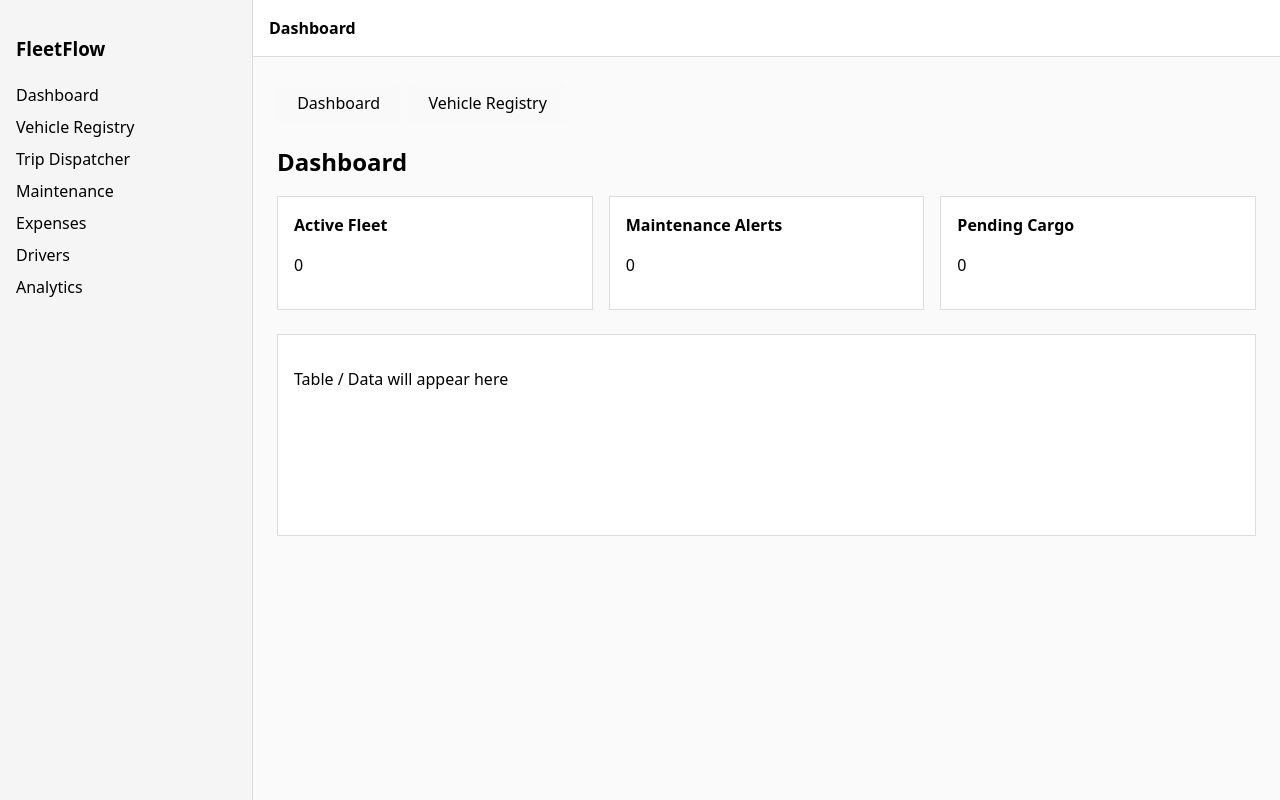
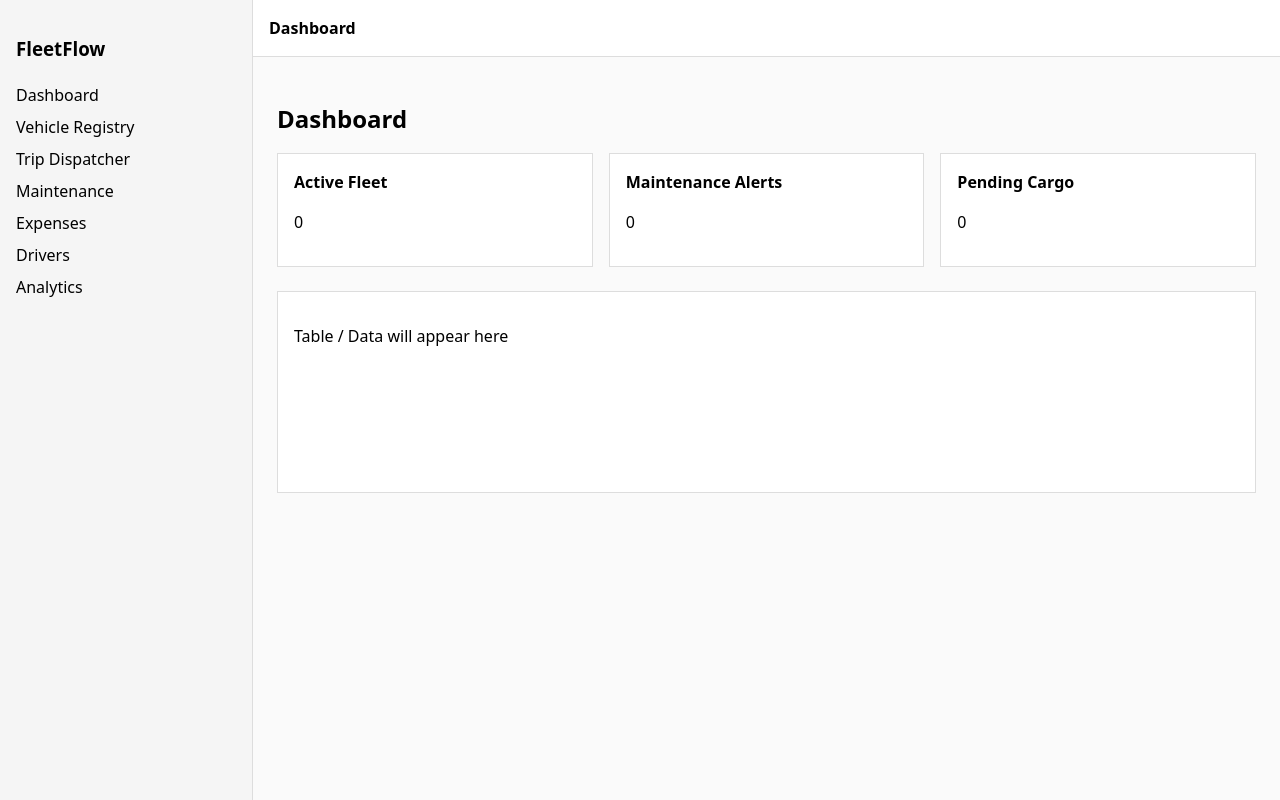
Before and after one commit to vishwaksuda-16/odoo-hackathon, a React (Vite) app in the folder frontend/client/: page / in a window 1280 px wide. Built offline with nearby package versions, Linux system fonts and the light colour scheme.

Commit message:
UI: sidebar-driven page navigation (UI only)

```diff
--- a/frontend/client/src/App.jsx
+++ b/frontend/client/src/App.jsx
@@ -7,20 +7,7 @@ function App() {
   const [page, setPage] = useState("dashboard");
 
   return (
-    <Layout>
-      {/* Temporary Navigation (UI only) */}
-      <div style={{ marginBottom: "16px" }}>
-        <button onClick={() => setPage("dashboard")}>
-          Dashboard
-        </button>
-        <button
-          onClick={() => setPage("vehicles")}
-          style={{ marginLeft: "8px" }}
-        >
-          Vehicle Registry
-        </button>
-      </div>
-
+    <Layout setPage={setPage}>
       {page === "dashboard" && <Dashboard />}
       {page === "vehicles" && <Vehicles />}
     </Layout>
--- a/frontend/client/src/components/layout/Layout.jsx
+++ b/frontend/client/src/components/layout/Layout.jsx
@@ -2,7 +2,7 @@ import React from "react";
 import Sidebar from "./Sidebar";
 import Topbar from "./Topbar";
 
-function Layout({ children }) {
+function Layout({ children, setPage }) {
     return (
         <div
             style={{
@@ -12,19 +12,11 @@ function Layout({ children }) {
                 backgroundColor: "#fafafa",
             }}
         >
-            {/* Sidebar */}
-            <Sidebar />
+            <Sidebar setPage={setPage} />
 
-            {/* Main area */}
             <div style={{ flex: 1, display: "flex", flexDirection: "column" }}>
                 <Topbar />
-                <div
-                    style={{
-                        padding: "24px",
-                        flex: 1,
-                        color: "#000",
-                    }}
-                >
+                <div style={{ padding: "24px", flex: 1, color: "#000" }}>
                     {children}
                 </div>
             </div>
```
